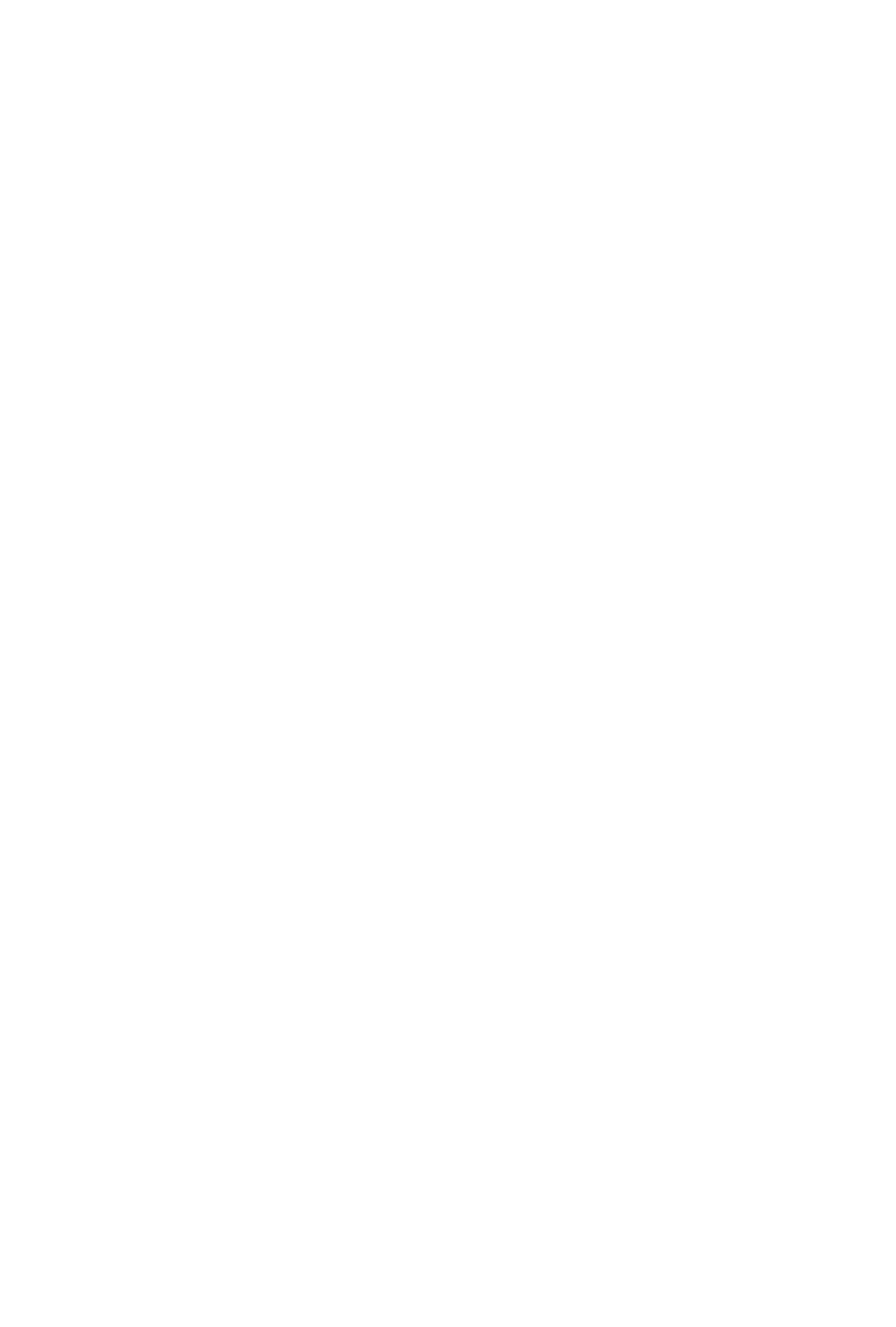
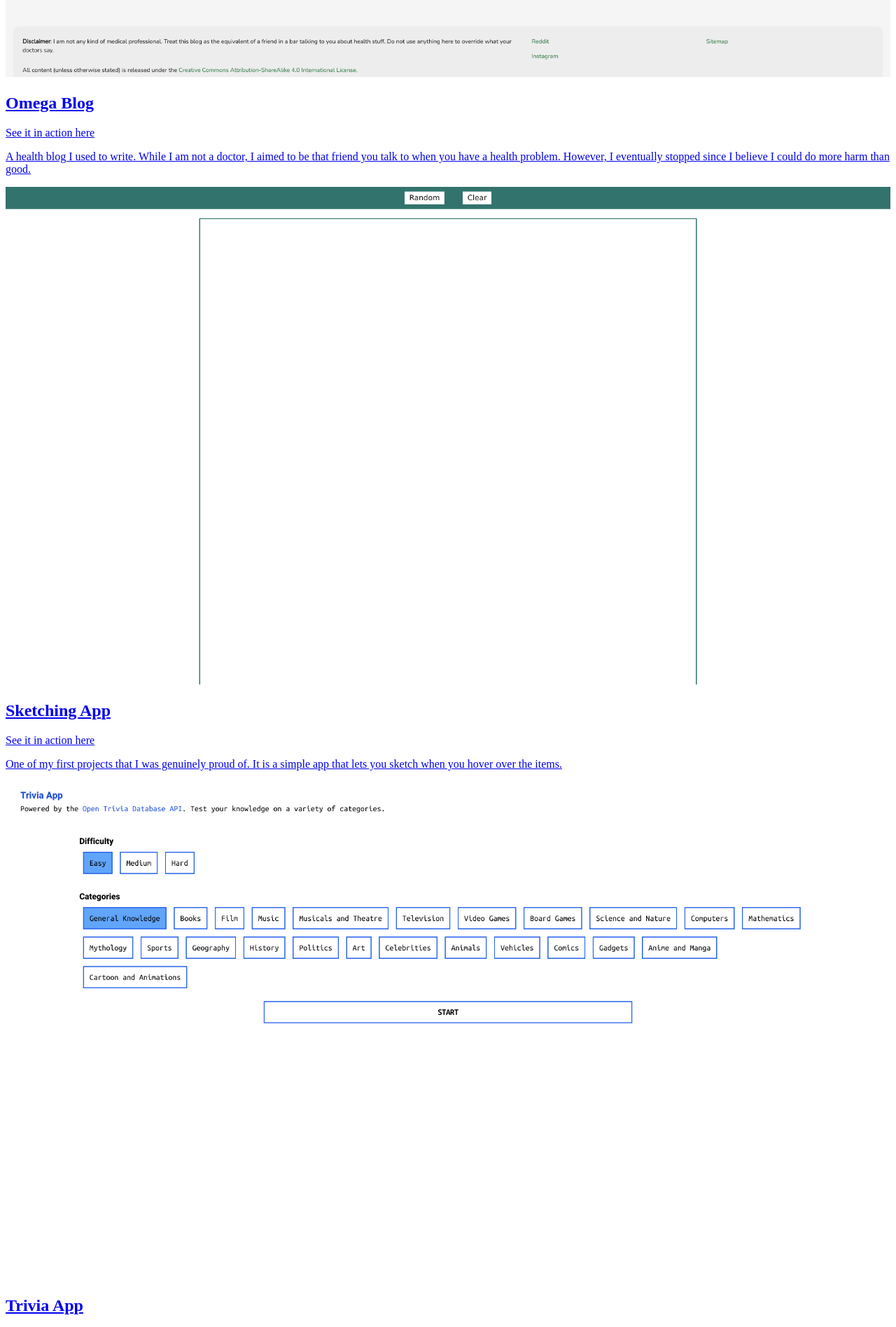
Before and after one commit to pdlozano/main, a Next.js app: page /portfolio in a window 1280 px wide. Shown: the part 2606-4502 px from the top of the page at 70% size. Before the commit the page ends 2117 px from the top, so only its background shows below. Built offline with nearby package versions, Linux system fonts and the light colour scheme.

Commit message:
Add more portfolio items
I added three more items to make it more complete.

```diff
--- a/components/PortfolioPage/Items.tsx
+++ b/components/PortfolioPage/Items.tsx
@@ -1,6 +1,9 @@
 import PortfolioItem from "./PortfolioItem";
 import Pokemon from "../../public/portfolio/pokemon.jpg";
 import Advocacy from "../../public/portfolio/gay-blood.jpg";
+import Omega from "../../public/portfolio/omega.jpg";
+import Sketch from "../../public/portfolio/sketch.jpg";
+import Trivia from "../../public/portfolio/trivia.jpg";
 
 function Items() {
     return (
@@ -27,6 +30,39 @@ function Items() {
                 The advocacy is something I firmly believe in and would help our
                 LGBT brothers and sisters save lives.
             </PortfolioItem>
+
+            <PortfolioItem
+                title="Omega Blog"
+                link="https://github.com/pdlozano/omega"
+                website="https://omega.davidlozano.me"
+                image={Omega}
+            >
+                A health blog I used to write. While I am not a doctor, I aimed
+                to be that friend you talk to when you have a health problem.
+                However, I eventually stopped since I believe I could do more
+                harm than good.
+            </PortfolioItem>
+
+            <PortfolioItem
+                title="Sketching App"
+                link="https://github.com/pdlozano/sketch-an-etch"
+                website="https://sketch.davidlozano.me"
+                image={Sketch}
+            >
+                One of my first projects that I was genuinely proud of. It is a
+                simple app that lets you sketch when you hover over the items.
+            </PortfolioItem>
+
+            <PortfolioItem
+                title="Trivia App"
+                link="https://github.com/pdlozano/trivia"
+                website="https://trivia.davidlozano.me"
+                image={Trivia}
+            >
+                A small app that quizzes you on various topics. I am surprised
+                how niche some of the questions are (the data comes from another
+                service). Try it out and see how much you get.
+            </PortfolioItem>
         </div>
     );
 }
```
